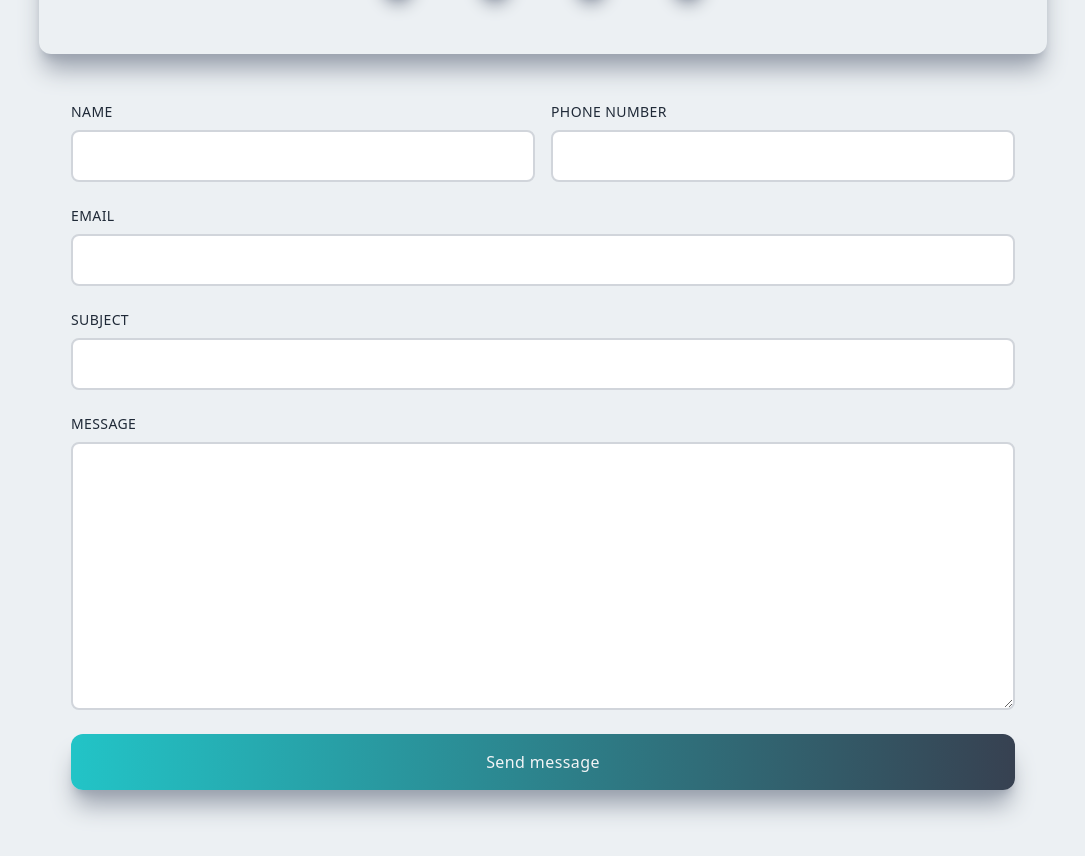
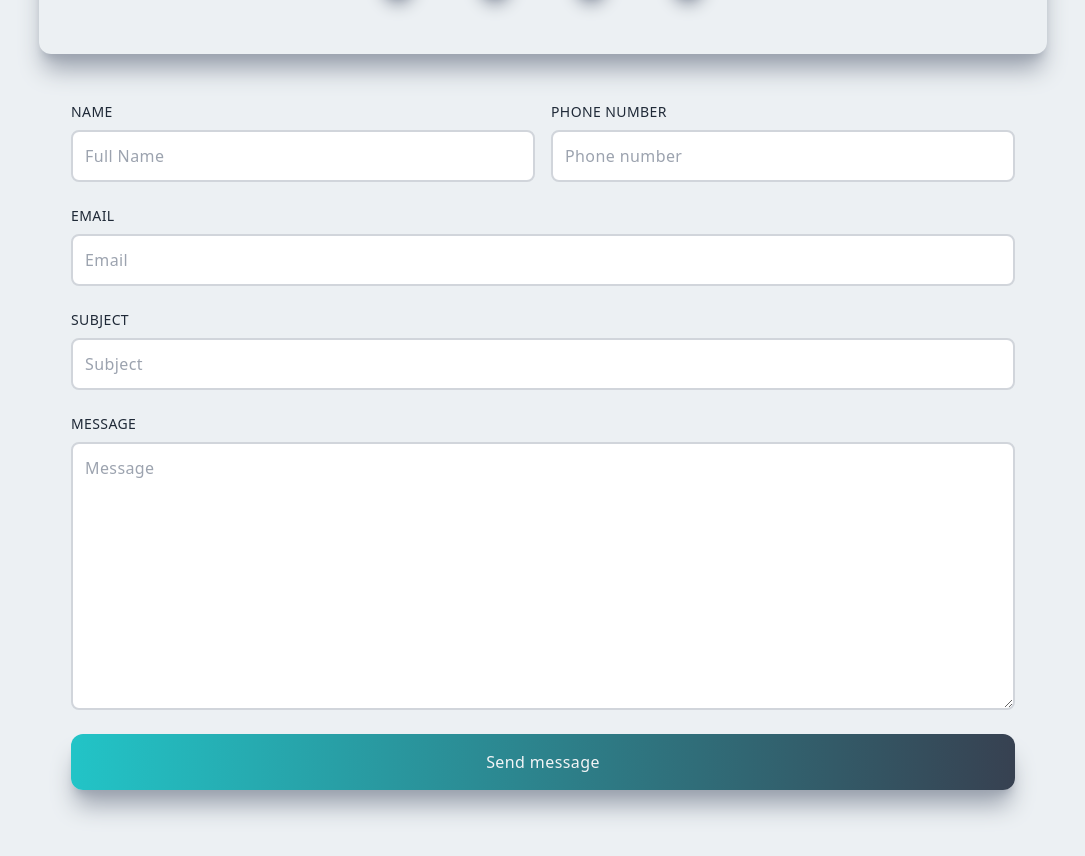
Before and after one commit to AndresDrimer/portfolio-nextjs-2023, a Next.js app: page / in a window 1280 px wide. Shown: the part 5842-6698 px from the top of the page, without its empty margins (97-1182 px from the left). Built offline with nearby package versions, Linux system fonts and the light colour scheme.

Commit message:
contact form working ok

```diff
--- a/data.js
+++ b/data.js
@@ -112,12 +112,12 @@ export default {
       imageInside: "/assets/projects/pablo/pablo2.png",
       title: "Filmaker website",
       tech: "REACT",
-      techDetail: ["React", "React-router", "Javascript", "CSS", "HTML"],
+      techDetail: ["React", "React-router", "EmailJS", "Javascript", "CSS", "HTML"],
       anchor: "filmakerwebsite",
       externalUrl: "https://darling-manatee-463a01.netlify.app/",
       gitHubUrl: "https://github.com/AndresDrimer/pablocoronel-react",
       description:
-        "This was a really fun project to build. I decided to use a video background as main object because it´s a website about a video maker. It includes two different layouts, one for main section and the other one for showing artist´s works and projects, I choosed react-router to manage them. I focused on re-usability of components, making it really easy to update.",
+        "This was a really fun project to build. I decided to use a video background as main object because it´s a website about a video maker. It includes two different layouts, one for main section and the other one for showing artist´s works and projects, I choosed react-router to manage them. I focused on re-usability of components, making it really easy to update. I used EmailJS to resolve sendings from Contact section",
     },
     {
       id: 1,
--- a/package.json
+++ b/package.json
@@ -9,6 +9,7 @@
     "lint": "next lint"
   },
   "dependencies": {
+    "@emailjs/browser": "^3.10.0",
     "icons": "^1.0.0",
     "next": "13.2.4",
     "react": "^18.2.0",
--- a/src/components/Contact.jsx
+++ b/src/components/Contact.jsx
@@ -2,8 +2,56 @@ import ContactIcons from "./ContactIcons";
 import { HiOutlineChevronDoubleUp } from "react-icons/hi"
 
 import Link from "next/link";
+import React, { useRef, useState } from 'react';
+import emailjs from '@emailjs/browser';
+
 
 export default function Contact(props) {
+  const [formData, setFormData] = useState({
+    fullName: "",
+    email: "",
+    subject: "",
+    message: "",
+  });
+
+  const [mailSendedMessage, setMailSendedMessage] = useState("")
+
+    const form = useRef();
+
+
+    function handleSubmit(e){
+      e.preventDefault();
+      emailjs.sendForm('service_q5vhhxh', 'template_x0doc9n', form.current, '6fqjtlkE6QrFFSTzt')
+        .then((result) => {
+            console.log(result.text);
+            setFormData({
+              fullName: "",
+              phone:"",
+              email: "",
+              subject: "",
+              message: "",
+            });
+          setMailSendedMessage(">> Your message has been sended OK")
+        }, (error) => {
+            console.log(error.text);
+            const errorMsg = document.getElementById("msg")
+            errorMsg.style.color="red"
+            setMailSendedMessage(">> Sorry, your message hasn´t been sended correctly. Please consider writing directly to andresdrimer@hotmail.com")
+
+        });
+    };
+
+
+    function handleChange(event) {
+      setFormData(prev => {
+       return {
+           ...prev,
+           [event.target.name]: event.target.value
+       }
+      })
+
+     }
+
   return (
     <div  id="contact" className="w-full lg:h-screen">
       <div className="max-w-[1024px] m-auto px-2 py-16 w-full">
@@ -37,13 +85,18 @@ export default function Contact(props) {
         {/*right*/}
         <div className="cols-span-3 w-full h-auto shadow-gray-400 rounded-xl lg:p-4">
           <div className="p-4">
-            <form>
+            <form ref={form} onSubmit={handleSubmit}>
               <div className="grid md:grid-cols-2 gap-4 w-full py-2">
                 <div className="flex flex-col">
                   <label className="uppercase text-sm py-2">Name </label>
                   <input
                     type="text"
                     className="border-2 rounded-lg p-3 flex border-gray-300"
+                    name="fullName"
+          placeholder="Full Name"
+          value={formData.fullName}
+          onChange={handleChange}
+          required
                   />
                 </div>
 
@@ -54,6 +107,10 @@ export default function Contact(props) {
                   <input
                     type="text"
                     className="border-2 rounded-lg p-3 flex border-gray-300"
+                    name="phone"
+          placeholder="Phone number"
+          value={formData.phone}
+          onChange={handleChange}
                   />
                 </div>
               </div>
@@ -62,6 +119,11 @@ export default function Contact(props) {
                 <input
                   type="email"
                   className="border-2 rounded-lg p-3 flex border-gray-300"
+                  name="email"
+          placeholder="Email"
+          value={formData.email}
+          onChange={handleChange}
+          required
                 />
               </div>
 
@@ -70,6 +132,10 @@ export default function Contact(props) {
                 <input
                   type="text"
                   className="border-2 rounded-lg p-3 flex border-gray-300"
+                  name="subject"
+          placeholder="Subject"
+          value={formData.subject}
+          onChange={handleChange}
                 />
               </div>
 
@@ -78,6 +144,11 @@ export default function Contact(props) {
                 <textarea
                   className="border-2 rounded-lg p-3 border-gray-300"
                   rows="10"
+                  name="message"
+          placeholder="Message"
+          value={formData.message}
+          onChange={handleChange}
+          required
                 />
               </div>
               <button className="w-full p-4 text-gray-100 mt-4">
@@ -86,6 +157,7 @@ export default function Contact(props) {
             </form>
           </div>
         </div>
+        <div className="text-[#22c4c7] tracking-widest text-center" id="msg">{mailSendedMessage}</div>
       </div>
 
       <div className="flex justify-center py-12">
```
Also changed, not shown: 1 other file (tests, documents, lock files or other folders).
